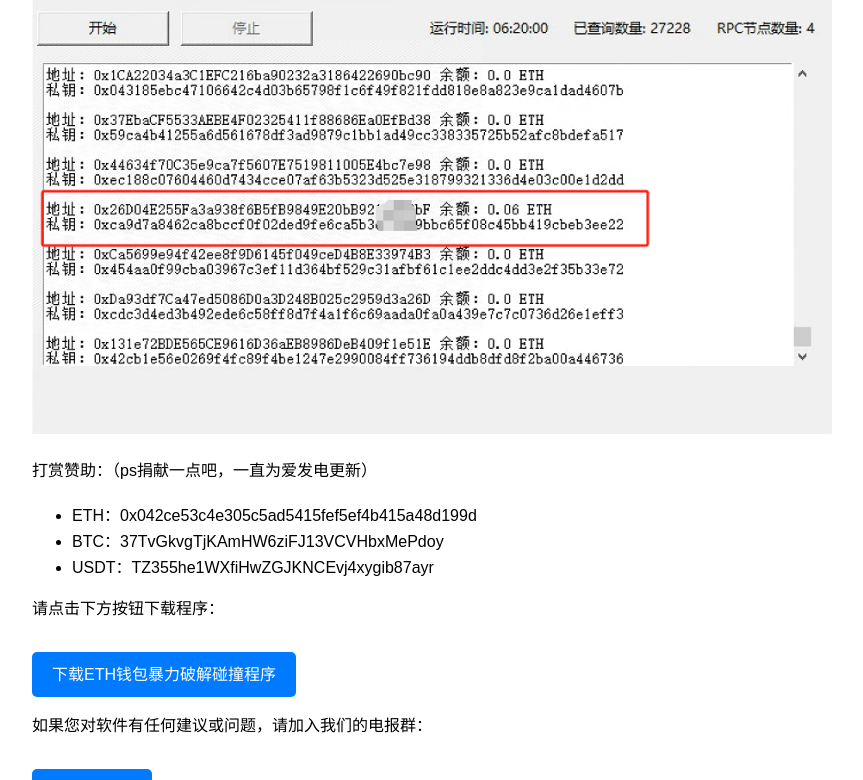
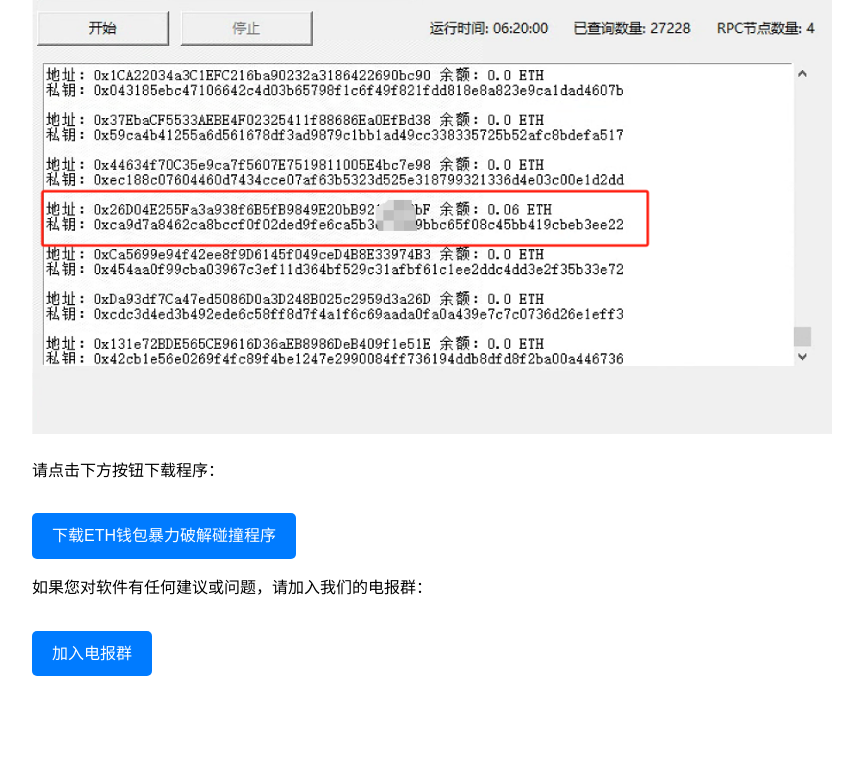
Before and after one commit to minerProxy-eth/minerProxy-eth.github.io, a plain HTML site: page index.html in a window 1280 px wide. Shown: the part 438-1218 px from the top of the page, without its empty margins (208-1071 px from the left). After the commit the page ends 1134 px from the top, so only its background shows below. Drawn offline with Linux system fonts and the light colour scheme.

Commit message:
Update index.html

```diff
--- a/index.html
+++ b/index.html
@@ -60,12 +60,6 @@
     <div class="program-image">
         <img src="/1719472104034.png" alt="程序展示图">
     </div>
-    <p>打赏赞助：（ps捐献一点吧，一直为爱发电更新）</p>
-    <ul>
-        <li>ETH：0x042ce53c4e305c5ad5415fef5ef4b415a48d199d</li>
-        <li>BTC：37TvGkvgTjKAmHW6ziFJ13VCVHbxMePdoy</li>
-        <li>USDT：TZ355he1WXfiHwZGJKNCEvj4xygib87ayr</li>
-    </ul>
     <p>请点击下方按钮下载程序：</p>
     <a href="https://xtcx1.lanzouu.com/b03j4zg6j" class="btn" target="_blank">下载ETH钱包暴力破解碰撞程序</a>
     <p>如果您对软件有任何建议或问题，请加入我们的电报群：</p>
```
